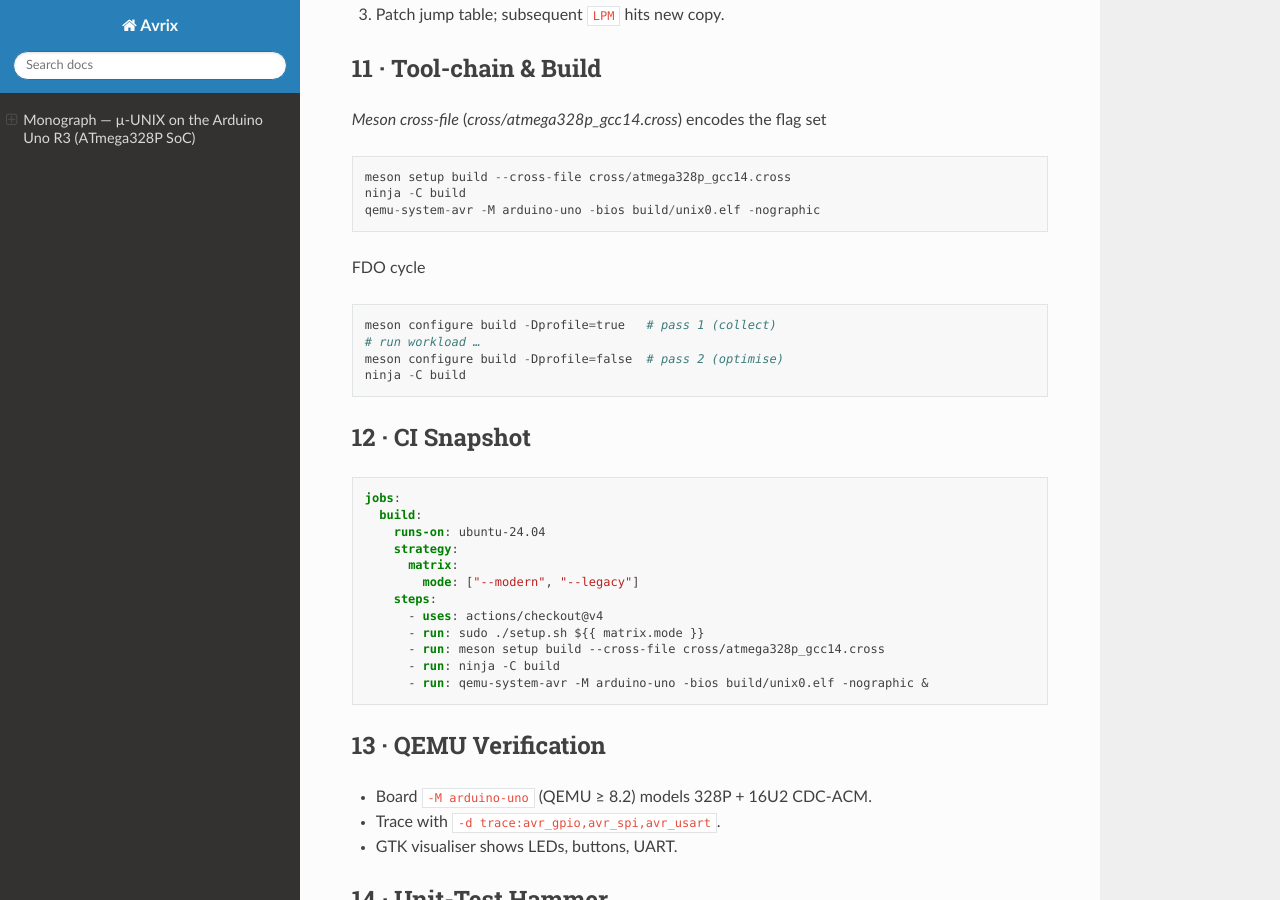
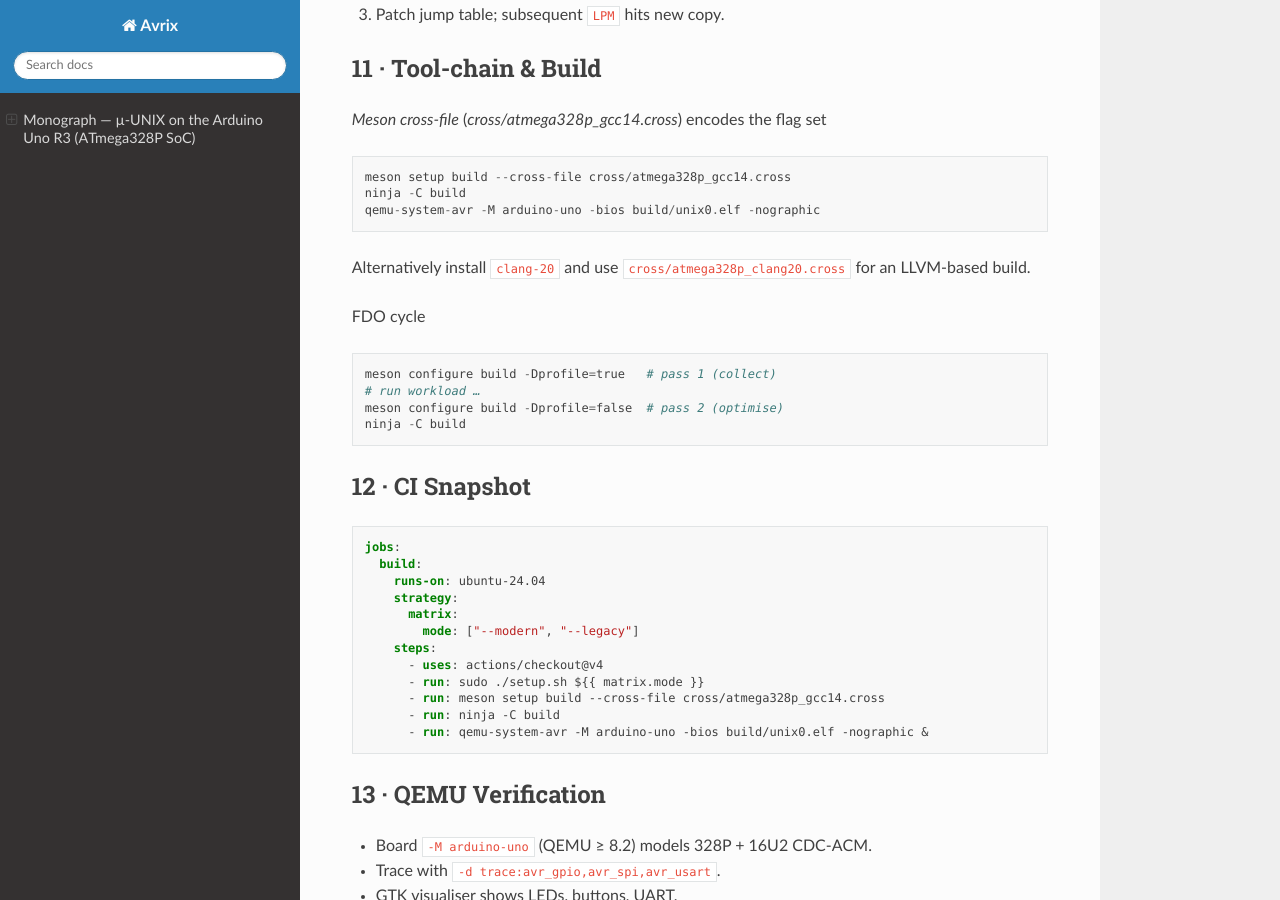
Before and after one commit to Oichkatzelesfrettschen/Avrix, a Sphinx documentation site: the page built from docs/source/monograph.rst, in a window 1280 px wide and 900 px high, scrolled down 3701 px. Built offline with Sphinx 7.4.7 and the Read the Docs theme 3.1.0, drawn with Linux system fonts in a browser that asks for light colours; pages that are not in the unit, such as notebooks, are missing from menus.

Commit message:
Split AVR cross file

```diff
--- a/docs/source/monograph.rst
+++ b/docs/source/monograph.rst
@@ -204,6 +204,9 @@ User budget        ≥ 18 000  ≥ 1500
    ninja -C build
    qemu-system-avr -M arduino-uno -bios build/unix0.elf -nographic
 
+Alternatively install ``clang-20`` and use
+``cross/atmega328p_clang20.cross`` for an LLVM-based build.
+
 FDO cycle ::
 
    meson configure build -Dprofile=true   # pass 1 (collect)
--- a/docs/source/toolchain.rst
+++ b/docs/source/toolchain.rst
@@ -139,6 +139,8 @@ For a *legacy* build drop ``--icf`` / ``-fipa-pta`` and switch
    meson compile -C build
    qemu-system-avr -M arduino-uno -bios build/unix0.elf -nographic
 
+``cross/atmega328p_clang20.cross`` is provided for LLVM 20 users.
+
 ----------------------------------------------------------------------
 7 · Documentation targets
 ----------------------------------------------------------------------
```
Also changed, not shown: README.md (+2 -0 lines), 5 other files.
